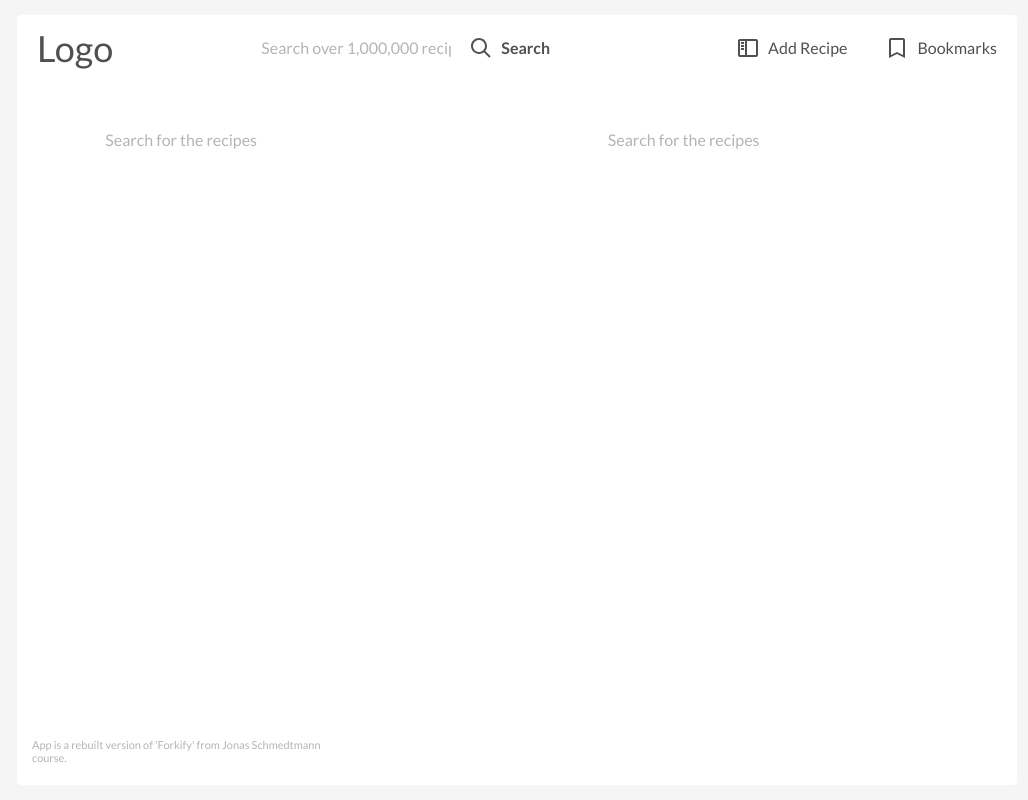
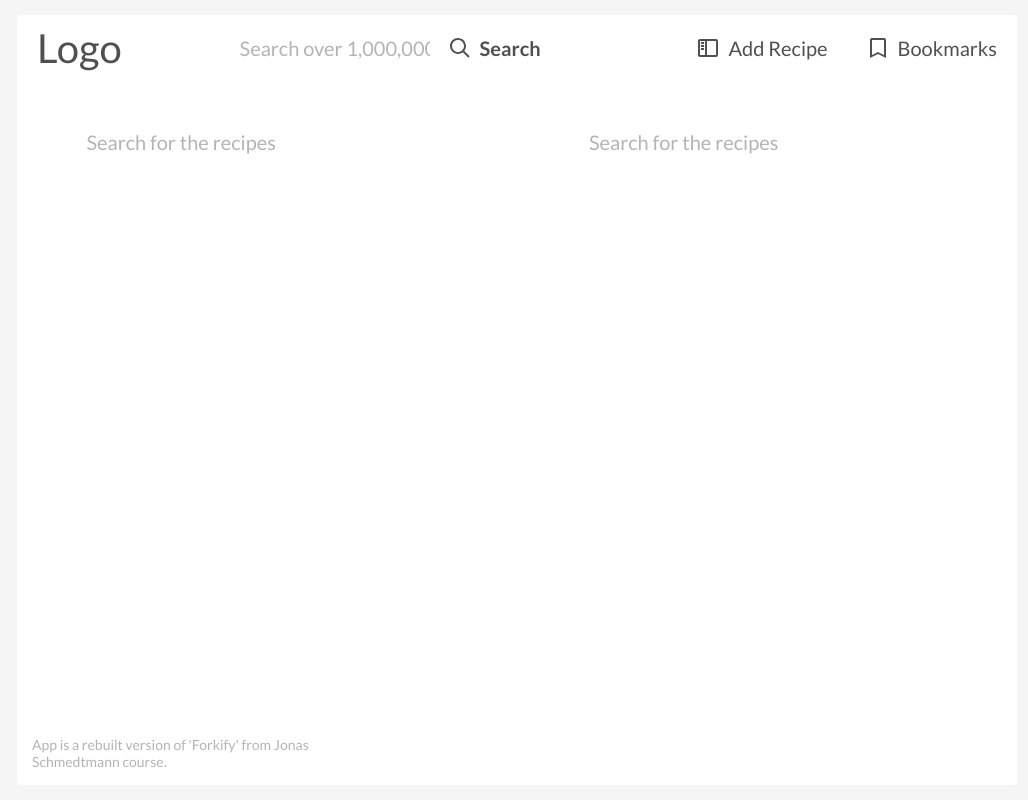
Before and after one commit to rafalfalandys/recipes-app, a website built with Parcel: page index.html in a window 1280 px wide. Shown: the whole page, without its empty margins (123-1151 px from the left). Built offline with nearby package versions, Linux system fonts and the light colour scheme; a web font is replaced by a local one.

Commit message:
some styling

```diff
--- a/index.html
+++ b/index.html
@@ -35,7 +35,7 @@
               placeholder="Search over 1,000,000 recipes..."
             />
             <button class="search__btn btn">
-              <svg class="btn--icon">
+              <svg class="btn--icon icon--medium">
                 <use xlink:href="src/img/sprite.svg#icon-search"></use>
               </svg>
               <span>Search</span>
@@ -43,13 +43,13 @@
           </form>
           <div class="nav">
             <button class="btn nav__btn btn--add-recipe">
-              <svg class="btn--icon">
+              <svg class="btn--icon icon--medium">
                 <use xlink:href="src/img/sprite.svg#icon-show-sidebar"></use>
               </svg>
               <span>Add Recipe</span>
             </button>
             <button class="btn nav__btn btn--bookmarks">
-              <svg class="btn--icon">
+              <svg class="btn--icon icon--medium">
                 <use
                   xlink:href="src/img/sprite.svg#icon-bookmark-outline"
                 ></use>
--- a/src/sass/_base.scss
+++ b/src/sass/_base.scss
@@ -7,11 +7,11 @@ $color-grey: rgb(180, 180, 180);
 $color-grey-dark: rgb(80, 80, 80);
 $color-black: black;
 
-$font-smallest: 1.1rem;
-$font-small: 1.4rem;
-$font-medium: 1.6rem;
-$font-large: 2.4rem;
-$font-large-very: 3.6rem;
+$font-smallest: 1.4rem;
+$font-small: 1.8rem;
+$font-medium: 2rem;
+$font-large: 3rem;
+$font-large-very: 4rem;
 
 $margin-main: 1.5rem;
 
@@ -19,7 +19,7 @@ $border-radius-small: 2px;
 $border-radius: 4px;
 
 // $icon-small: 1.7rem;
-$icon-small: 17px;
+$icon-small: 20px;
 $icon-medium: 30px;
 $icon-large: 40px;
 
@@ -39,7 +39,7 @@ html {
     font-size: 50%;
   }
   @media only screen and (max-width: $break-phone) {
-    // font-size: 62.5%;
+    font-size: 40%;
   }
 }
 
--- a/src/sass/_components.scss
+++ b/src/sass/_components.scss
@@ -18,8 +18,8 @@
 
   svg {
     fill: $color-grey-dark;
-    height: 2rem;
-    width: 2rem;
+    height: $icon-small;
+    width: $icon-small;
   }
 
   span {
--- a/src/sass/_header.scss
+++ b/src/sass/_header.scss
@@ -17,6 +17,7 @@
 
   @media only screen and (max-width: $break-phone) {
     gap: 1rem;
+    margin: 0 1rem;
     background-color: $color-base-white;
     // position: absolute;
     // width: 100%;
--- a/src/sass/_recipe.scss
+++ b/src/sass/_recipe.scss
@@ -49,12 +49,13 @@
     padding: 6rem 3rem 2rem 3rem;
 
     @media only screen and (max-width: $break-phone) {
-      padding: 6rem 1rem 2rem 1rem;
+      padding: 6rem 2rem 2rem 2rem;
     }
   }
 
   &__info {
     display: flex;
+    align-items: center;
 
     &--text {
       margin-right: 1.5rem;
```
